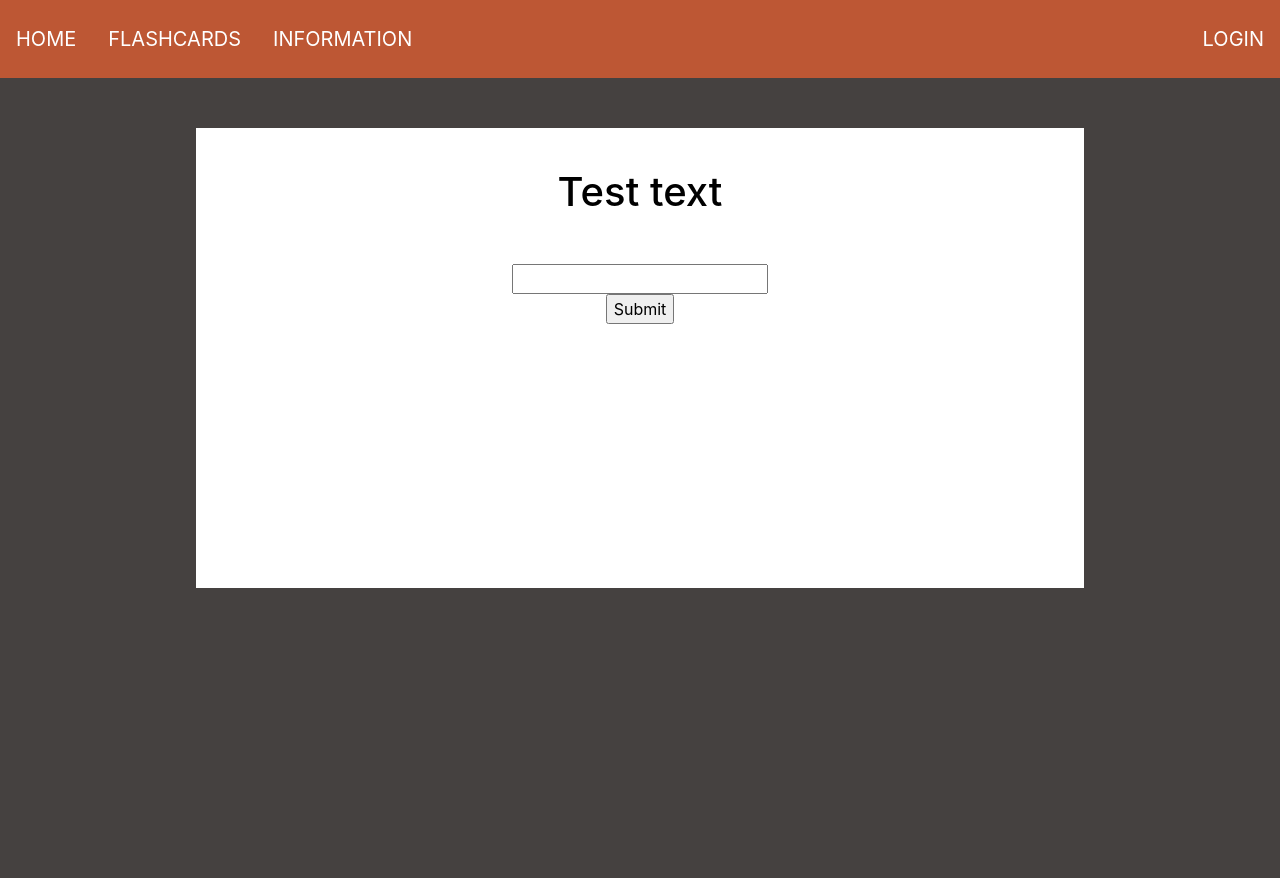
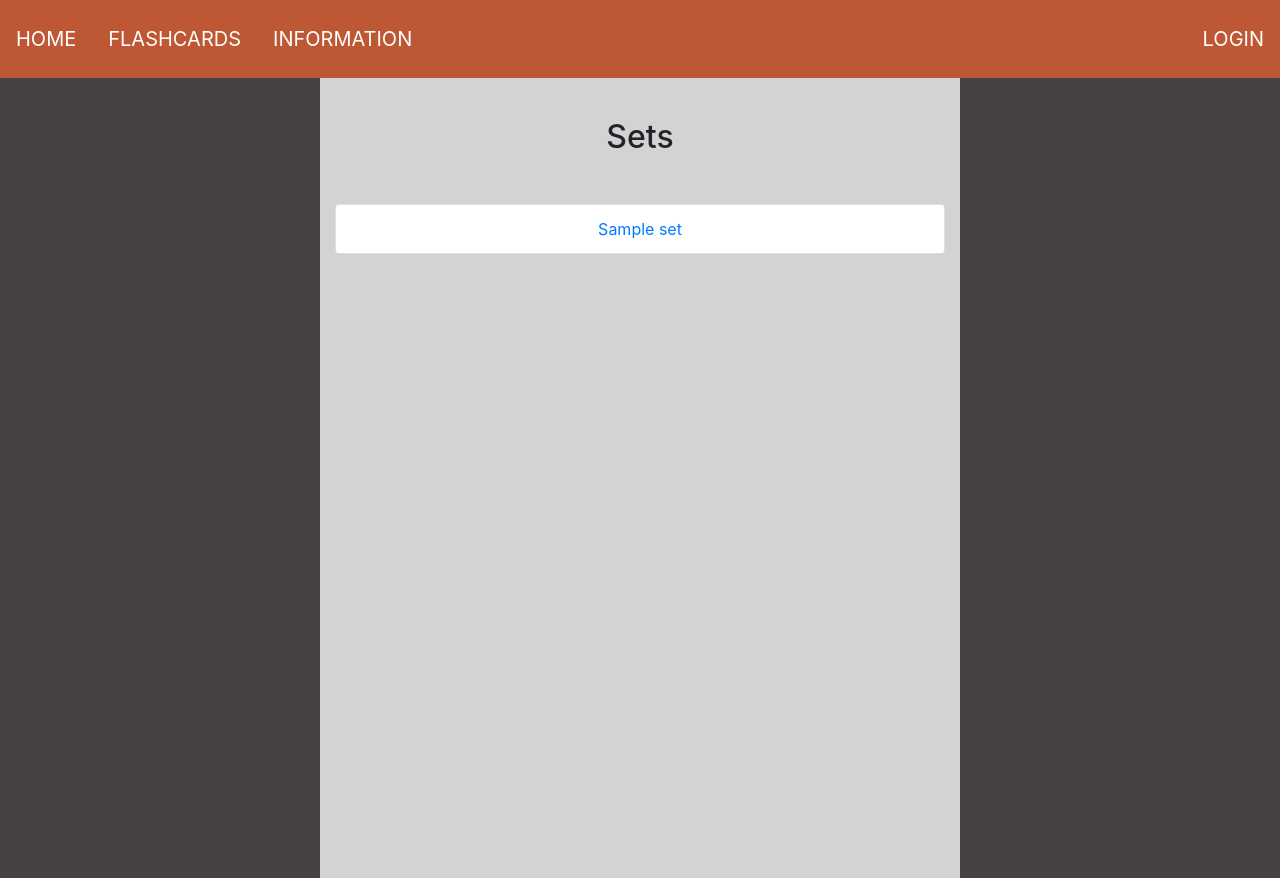
Before and after one commit to ceebird/momo, a Django app: page /flashcards/ in a window 1280 px wide. Shown: the part 60-938 px from the top of the page. Run offline with Django 3.2, Linux system fonts and the light colour scheme; tables that the repository leaves empty hold one stand-in row (values such as "Sample post"); some libraries are stand-ins or nearby versions.

Commit message:
Set card list view

```diff
--- /dev/null
+++ b/flashcards/static/flashcards/css/index.css
@@ -0,0 +1,4 @@
+.container {
+  background-color: lightgrey;
+  width:50%
+}
--- a/flashcards/static/flashcards/js/flashcards.js
+++ b/flashcards/static/flashcards/js/flashcards.js
@@ -72,11 +72,13 @@ function get_answer() {
 function get_next_card() {
     console.log("get_next_card is working!") // sanity check
     var answertext = $('#answer_text').val();
+    var cardId = $('#card_id').text();
 
     $.ajax({
         url : "next_card/", // the endpoint
         type : "POST", // http method
         data : {
+                card_id : cardId,
                 answer_text : answertext,
                 csrfmiddlewaretoken: $("input[name='csrfmiddlewaretoken']").val()},
 
--- a/flashcards/templates/flashcards/card.html
+++ b/flashcards/templates/flashcards/card.html
@@ -14,7 +14,7 @@
             <div class="flashcard-front" id="flashcard-front">
             <!--<img src="img_avatar.png" alt="Avatar" style="width:300px;height:300px;">-->
                 <!-- <h1>{{ card.language_word}}</h1> -->
-                <form id="card-form" action="{% url 'flashcards:answer' card.id %}" method="post">
+                <form id="card-form" action="{% url 'flashcards:answer' set_id %}" method="post" autocomplete="off">
                     <h1 id="front_word"></h1>
                     <!-- <h1>[[message]]</h1> -->
                 <!-- <form id="card-form" method="post"></form> -->
@@ -31,9 +31,9 @@
             </div>
             <div class="flashcard-back" id="flashcard-back">
                 <!-- <h2> {{ card.native_word}}</h2> -->
-                <form id="next-card-form" action="{% url 'flashcards:next_card' card.id %}" method="post">
+                <form id="next-card-form" action="{% url 'flashcards:next_card' set_id %}" method="post">
                     <h1 id="back_word"></h1>
-                    <input class="btn-primary" type="submit" value="Submit" id="submit">
+                    <input class="btn-primary" type="submit" value="Next" id="submit">
                 </form>
             </div>
             </div>
--- a/flashcards/templates/flashcards/index.html
+++ b/flashcards/templates/flashcards/index.html
@@ -3,33 +3,22 @@
 
 {% block head_css %}
 <link rel="stylesheet" type="text/css" href="{% static 'flashcards/style.css' %}">
+<link rel="stylesheet" type="text/css" href="{% static 'flashcards/css/index.css' %}">
 {% endblock %}
 
-<!-- {% if cards %}
-    <ul>
-    {% for card in cards %}
-    <li><a href="{% url 'flashcards:card_view' card.id %}">{{ card.language_word }}</a></li>
+{% block body_main %}
+
+{% if sets %}
+<div class="container">
+  <h2>Sets</h2>
+  <ul class="list-group">
+    {% for set in sets %}
+    <li class="list-group-item"><a href="{% url 'flashcards:set_view' set.id %}">{{ set.name }}</a></li>
     {% endfor %}
-    </ul>
+  </ul>
+</div>
 {% else %}
-    <p>No card are available.</p>
-{% endif %} -->
-
-{% block body_main %}
-<div class="container">
-    <section class="flip-card flashcards">
-      <div class="flashcard-inner">
-        <div class="flashcard-front">
-          <!--<img src="img_avatar.png" alt="Avatar" style="width:300px;height:300px;">-->
-            <h1> Test text</h1>
-                <input type="text" class="flashcard-input" id="answer"/>
-                <input type="submit" value="Submit">
-        </div>
-        <div class="flashcard-back">
-          <h2> Test text</h2>
-        </div>
-        </div>
-    </section>
-</div>
+    <p>No sets are available.</p>
+{% endif %}
 
 {% endblock %}
--- a/flashcards/urls.py
+++ b/flashcards/urls.py
@@ -5,9 +5,9 @@ from . import views
 app_name = 'flashcards'
 urlpatterns = [
     path('', views.IndexView.as_view(), name='index'),
-    path('set/<int:pk>/', views.SetView.as_view(), name='set_view'),
-    path('card/<int:pk>/', views.CardView.as_view(), name='card_view'),
-    path('card/<int:card_id>/answer/', views.answer, name='answer'),
-    path('card/<int:card_id>/next_card/', views.next_card, name='next_card'),
-    path('card/<int:card_id>/first_card/', views.first_card, name='first_card'),
+    path('set/<int:pk>/', views.set_view, name='set_view'),
+    path('set/<int:set_id>/card/', views.card_view, name='card_view'),
+    path('set/<int:set_id>/card/answer/', views.answer, name='answer'),
+    path('set/<int:set_id>/card/next_card/', views.next_card, name='next_card'),
+    path('set/<int:set_id>/card/first_card/', views.first_card, name='first_card'),
 ]
--- a/flashcards/views.py
+++ b/flashcards/views.py
@@ -9,26 +9,30 @@ import json
 
 class IndexView(generic.ListView):
     template_name = 'flashcards/index.html'
-    context_object_name = 'cards'
+    model = Set
+    context_object_name = 'sets'
+    paginate_by = 10
 
-    def get_queryset(self):
-        """Return all cards."""
-        return Card.objects.all()
+# class SetView(generic.DetailView):
+#     model = Set
+#     template_name = 'flashcards/set.html'
+#
+#     def get_queryset(self):
+#         """Return all cards of set."""
+#         print(Card.objects.all())
+#         # return Card.objects.filter(set=self.language)
+#         return Card.objects.all()
 
-class SetView(generic.DetailView):
-    model = Set
-    template_name = 'flashcards/set.html'
+def set_view(request, pk):
+    return render(request, 'flashcards/set.html', {
+        'cards': Card.objects.all(),
+    })
+def card_view(request, set_id):
+    return render(request, 'flashcards/card.html', {
+        'set_id': 1,
+    })
 
-    def get_cards(self):
-        """Return all cards of set."""
-        return self.cards.all
-
-
-class CardView(generic.DetailView):
-    model = Card
-    template_name = 'flashcards/card.html'
-
-def answer(request, card_id):
+def answer(request, set_id):
     if request.method == 'POST':
         card = get_object_or_404(Card, pk=int(request.POST['card_id']))
         response_data = {}
@@ -65,24 +69,23 @@ def answer(request, card_id):
                 content_type="application/json"
             )
 
-def next_card(request, card_id):
+def next_card(request, set_id):
     try:
-        next_card = Card.objects.get(pk=card_id+1)
-        # return HttpResponseRedirect(reverse('flashcards:card_view', args=(next_card.id,)))
-        # return HttpResponse(
-        #         json.dumps({'next_card_pk': next_card.pk}),
-        #         content_type="application/json"
-        #     )
-        return HttpResponse(
-            json.dumps({"pk": next_card.pk, "front_word" : next_card.language_word, "back_word": next_card.native_word }),
-            content_type="application/json"
-        )
+        if request.method == 'POST':
+            next_card = Card.objects.get(pk=int(request.POST['card_id'])+1)
+            return HttpResponse(
+                json.dumps({"pk": next_card.pk, "front_word" : next_card.language_word, "back_word": next_card.native_word }),
+                content_type="application/json"
+            )
+        else:
+            return HttpResponseRedirect(reverse('flashcards:card_view', args=(1,)))
     except:
         return HttpResponseRedirect(reverse('flashcards:card_view', args=(1,)))
 
 
-def first_card(request, card_id):
+def first_card(request, set_id):
     card = get_object_or_404(Card, pk=1)
+    print(f"Get first card: {card}")
     return HttpResponse(
             json.dumps({"pk": card.pk, "front_word" : card.language_word, "back_word": card.native_word }),
             content_type="application/json"
```
Also changed, not shown: flashcards/templates/flashcards/set.html (added, +20 -0 lines).
